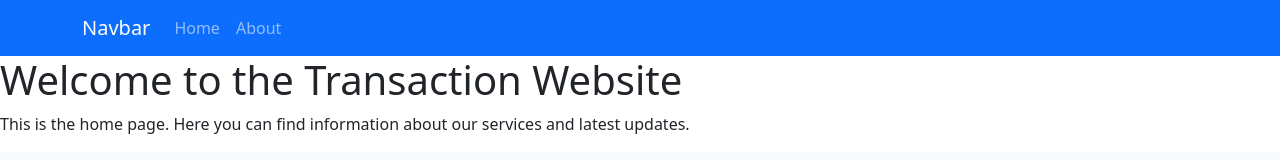
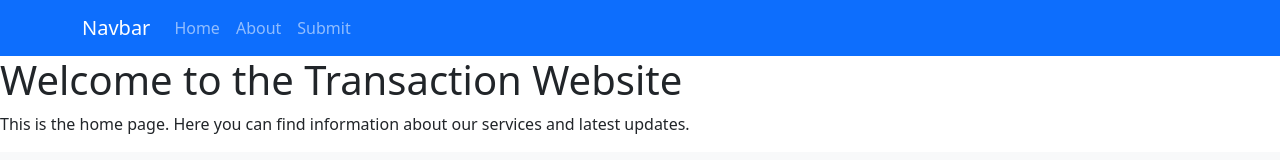
Before and after one commit to KyryloKozlovskyi/AI-Document-Processor, a React (Create React App) app: page / in a window 1280 px wide. Shown: the top 160 px of the page. Built offline with nearby package versions, Linux system fonts and the light colour scheme.

Commit message:
Updated NavigationBar to inlude a link to the Submit component.

```diff
--- a/src/components/NavigationBar.js
+++ b/src/components/NavigationBar.js
@@ -2,7 +2,7 @@ import Container from "react-bootstrap/Container";
 import Nav from "react-bootstrap/Nav";
 import Navbar from "react-bootstrap/Navbar";
 
-// Navigation bar component for the website with links to the relevant pages
+// Navigation bar component for the website header and navigation links
 const NavigationBar = () => {
   return (
     <Navbar bg="primary" data-bs-theme="dark">
@@ -11,6 +11,7 @@ const NavigationBar = () => {
         <Nav className="me-auto">
           <Nav.Link href="/">Home</Nav.Link>
           <Nav.Link href="/about">About</Nav.Link>
+          <Nav.Link href="/submit">Submit</Nav.Link>
         </Nav>
       </Container>
     </Navbar>
```
